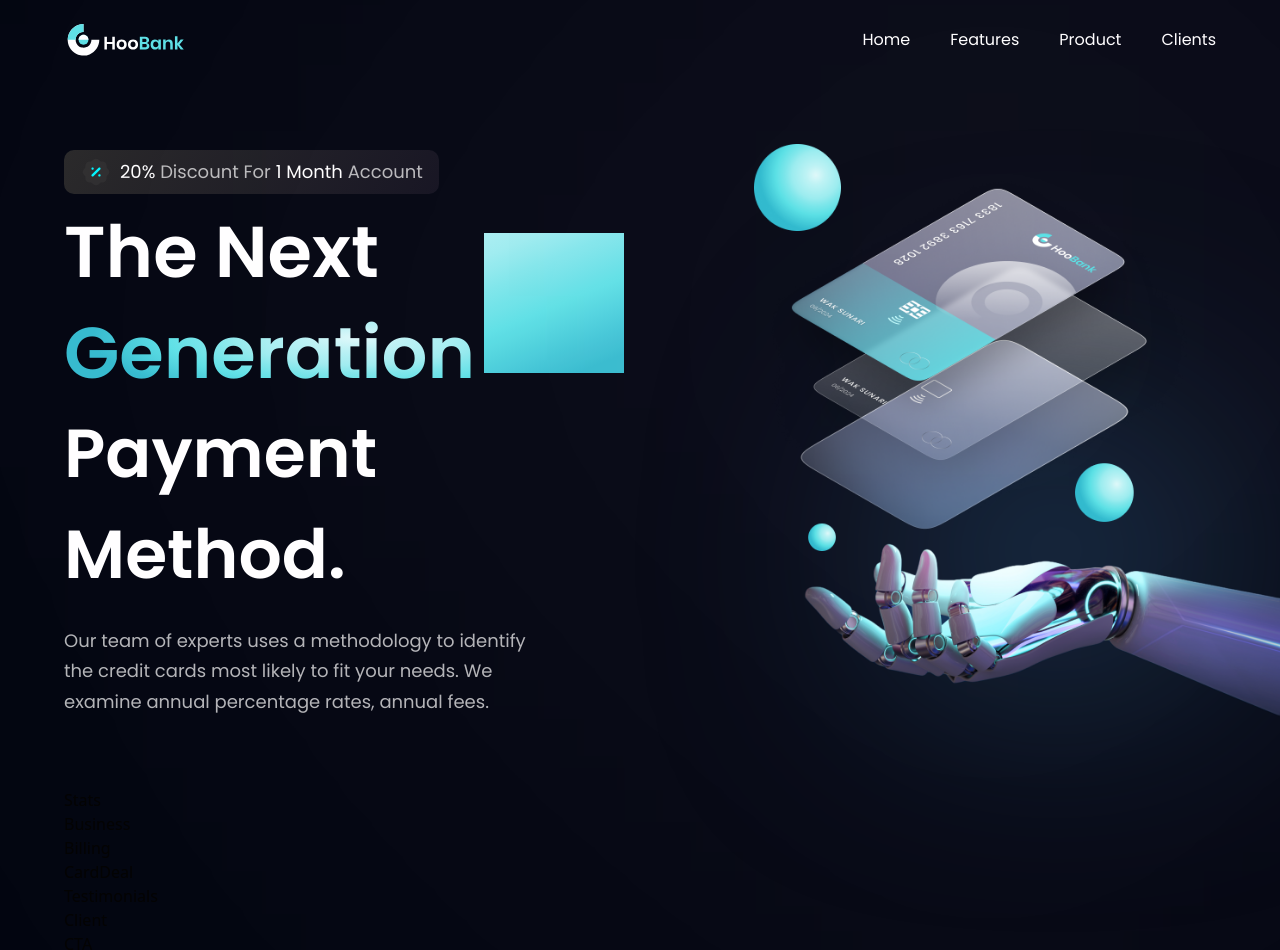
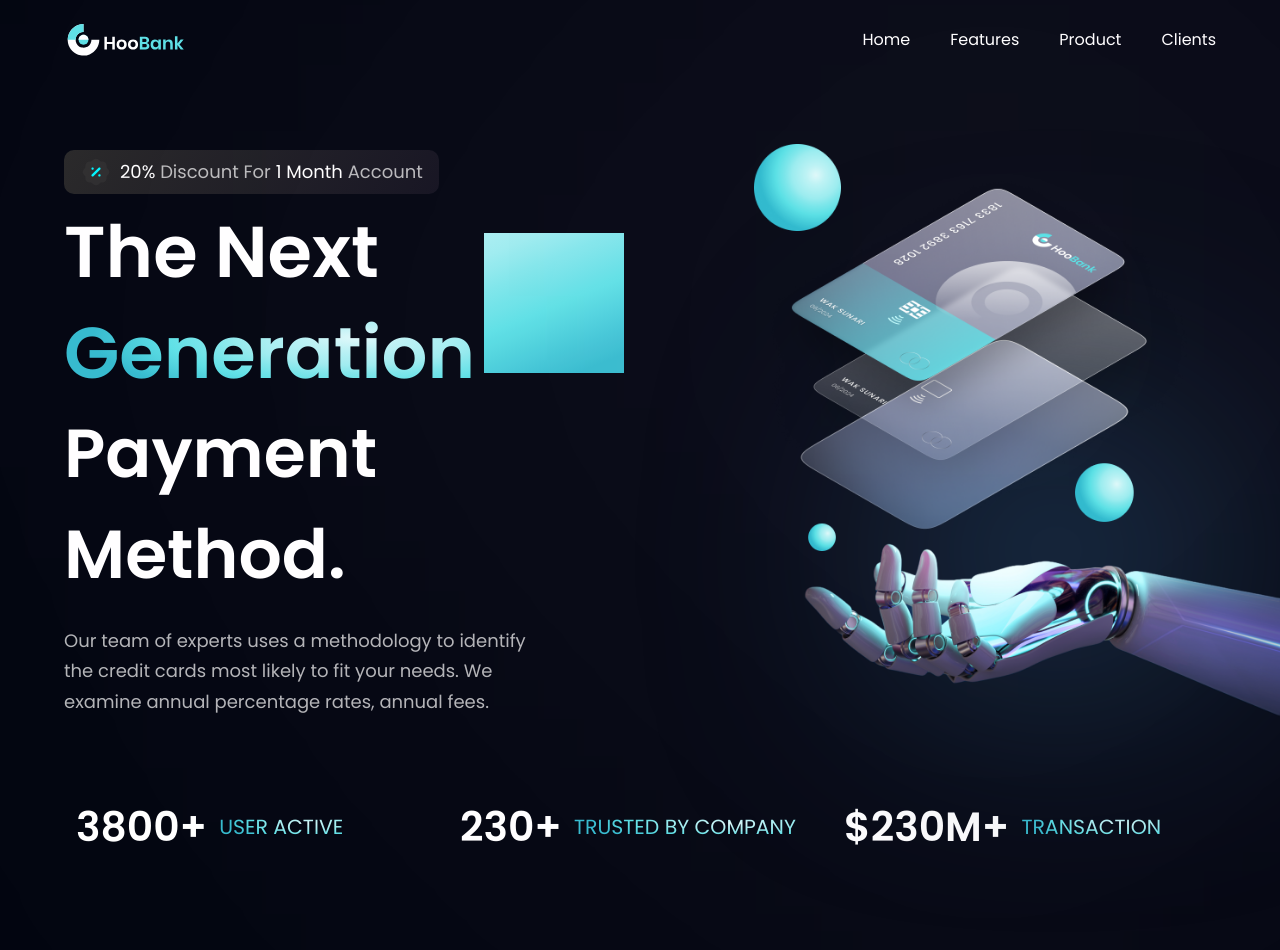
Before and after one commit to BalogunVictor/hooBank, a React (Vite) app: page / in a window 1280 px wide. Shown: the top 950 px of the page. Built offline with nearby package versions, Linux system fonts and the light colour scheme.

Commit message:
added Stats components to App

```diff
--- a/src/components/Stats.jsx
+++ b/src/components/Stats.jsx
@@ -1,8 +1,20 @@
-import React from 'react'
+import { stats } from '../constants'
+import styles from '../style'
 
 const Stats = () => {
   return (
-    <div>Stats</div>
+    <section className={`${styles.flexCenter} flex-row flex-wrap sm:mb-20 mb-6`}>
+    {stats.map((stat) => (
+      <div key={stat.id} className={`flex-1 flex justify-start items-center flex-row m-3`} >
+        <h4 className="font-poppins font-semibold xs:text-[40.89px] text-[30.89px] xs:leading-[53.16px] leading-[43.16px] text-white">
+          {stat.value}
+        </h4>
+        <p className="font-poppins font-normal xs:text-[20.45px] text-[15.45px] xs:leading-[26.58px] leading-[21.58px] text-gradient uppercase ml-3">
+          {stat.title}
+        </p>
+      </div>
+    ))}
+  </section>
   )
 }
 
```
